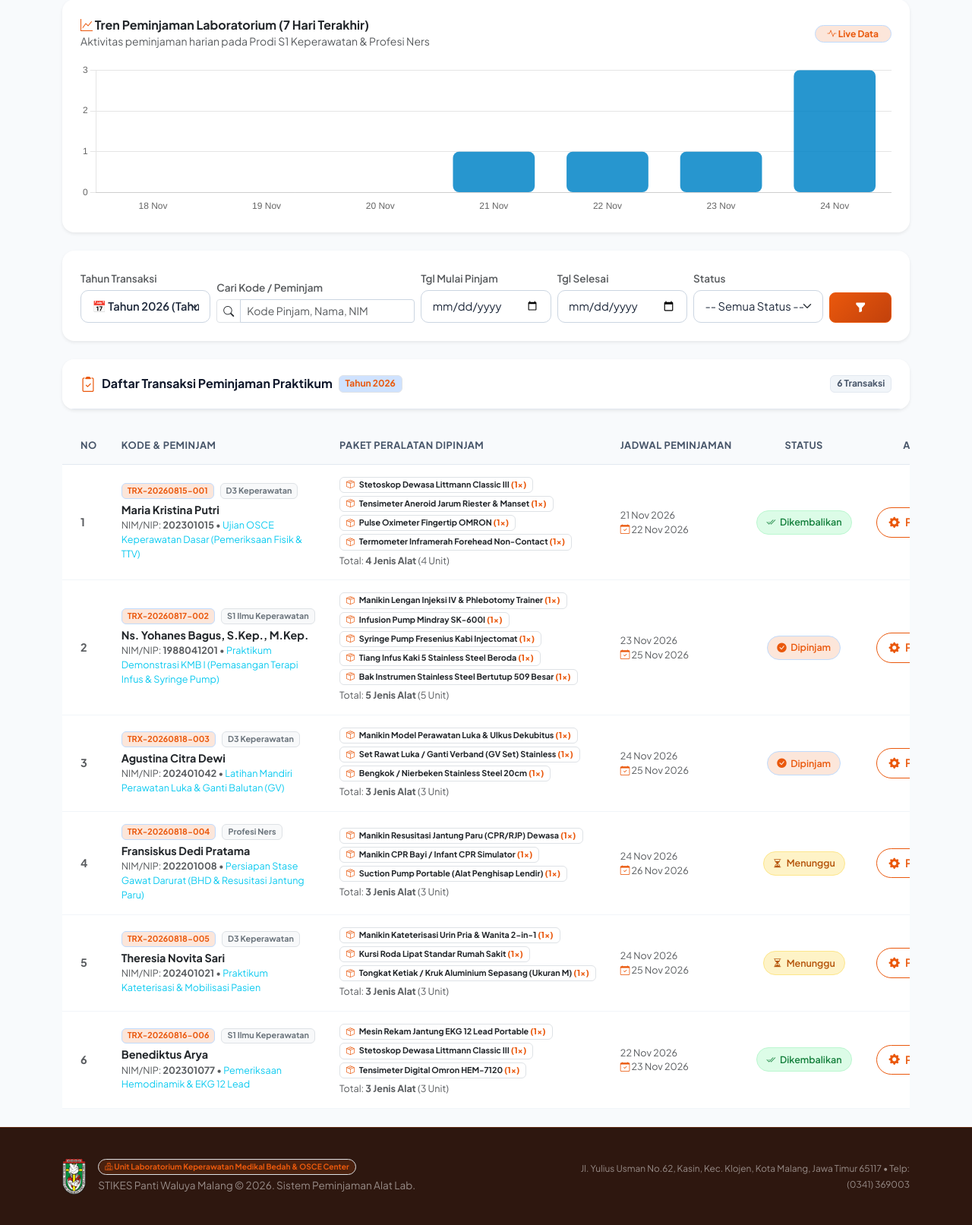
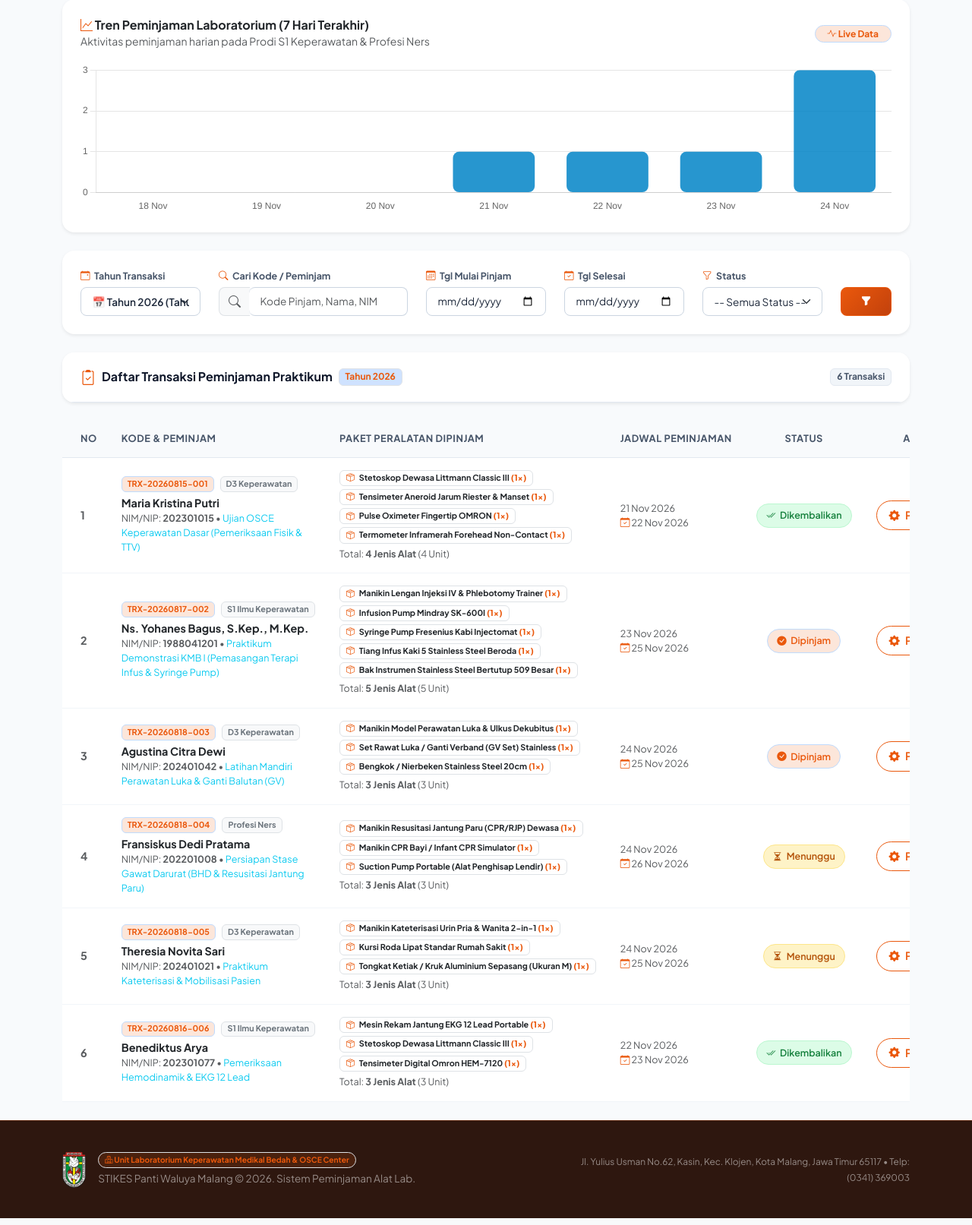
Before and after one commit to YonathanTobias/SistemPeminjamanAlatLab, a Laravel app: page /admin/peminjaman in a window 1280 px wide; the page is wider, and only the part inside the window is pictured. Shown: the part 376-1989 px from the top of that part at 76% size. Run offline with Laravel 12, Linux system fonts and the light colour scheme; a user stored in the database is signed in; data comes from the database, SQL or seed files in the repository; data that the repository does not hold is empty; some libraries are stand-ins or nearby versions.

Commit message:
fix(ui): rapikan tata letak filter toolbar dan samakan tinggi input di peminjaman dan laporan

```diff
--- a/resources/views/admin/peminjaman/index.blade.php
+++ b/resources/views/admin/peminjaman/index.blade.php
@@ -128,12 +128,47 @@
 </div>
 
 <!-- Filter Toolbar -->
+<style>
+    .filter-label {
+        font-size: 0.78rem;
+        font-weight: 700;
+        color: #475569;
+        margin-bottom: 0.35rem;
+        display: flex;
+        align-items: center;
+        gap: 0.35rem;
+        height: 18px;
+        white-space: nowrap;
+    }
+    .filter-control {
+        height: 38px !important;
+        font-size: 0.85rem !important;
+        border-radius: 0.5rem !important;
+    }
+    .filter-addon {
+        height: 38px !important;
+        border-top-left-radius: 0.5rem !important;
+        border-bottom-left-radius: 0.5rem !important;
+    }
+    [data-bs-theme="dark"] .filter-label {
+        color: #cbd5e1 !important;
+    }
+    [data-bs-theme="dark"] .filter-addon {
+        background-color: #1e293b !important;
+        border-color: #334155 !important;
+        color: #94a3b8 !important;
+    }
+</style>
+
 <div class="card border-0 rounded-4 shadow-sm mb-4">
     <div class="card-body p-3 p-md-4">
-        <form action="{{ route('admin.peminjaman.index') }}" method="GET" class="row g-2 align-items-end">
-            <div class="col-md-2">
-                <label class="form-label small text-muted mb-1">Tahun Transaksi</label>
-                <select name="tahun" class="form-select form-select-sm fw-semibold" onchange="this.form.submit()">
+        <form action="{{ route('admin.peminjaman.index') }}" method="GET" class="row g-2.5 align-items-end">
+            <!-- 1. Tahun Transaksi -->
+            <div class="col-xl-2 col-lg-2 col-md-4 col-sm-6">
+                <label class="filter-label">
+                    <i class="bi bi-calendar-event text-primary"></i> Tahun Transaksi
+                </label>
+                <select name="tahun" class="form-select filter-control fw-semibold" onchange="this.form.submit()">
                     <option value="{{ date('Y') }}" {{ $tahunDipilih == date('Y') ? 'selected' : '' }}>📅 Tahun {{ date('Y') }} (Tahun Ini)</option>
                     @foreach($yearsList as $yr)
                         @if($yr != date('Y'))
@@ -143,24 +178,40 @@
                     <option value="semua" {{ $tahunDipilih === 'semua' ? 'selected' : '' }}>🌐 Semua Tahun (Arsip)</option>
                 </select>
             </div>
-            <div class="col-md-3">
-                <label class="form-label small text-muted mb-1">Cari Kode / Peminjam</label>
-                <div class="input-group input-group-sm">
-                    <span class="input-group-text bg-white"><i class="bi bi-search"></i></span>
-                    <input type="text" name="search" class="form-control form-control-sm" placeholder="Kode Pinjam, Nama, NIM" value="{{ request('search') }}">
+
+            <!-- 2. Cari Kode / Peminjam -->
+            <div class="col-xl-3 col-lg-3 col-md-8 col-sm-6">
+                <label class="filter-label">
+                    <i class="bi bi-search text-primary"></i> Cari Kode / Peminjam
+                </label>
+                <div class="input-group">
+                    <span class="input-group-text bg-light border-end-0 text-muted filter-addon"><i class="bi bi-search"></i></span>
+                    <input type="text" name="search" class="form-control border-start-0 filter-control" placeholder="Kode Pinjam, Nama, NIM" value="{{ request('search') }}">
                 </div>
             </div>
-            <div class="col-md-2">
-                <label class="form-label small text-muted mb-1">Tgl Mulai Pinjam</label>
-                <input type="date" name="tgl_mulai" class="form-control form-control-sm" value="{{ request('tgl_mulai') }}">
+
+            <!-- 3. Tgl Mulai Pinjam -->
+            <div class="col-xl-2 col-lg-2 col-md-4 col-sm-6">
+                <label class="filter-label">
+                    <i class="bi bi-calendar3 text-primary"></i> Tgl Mulai Pinjam
+                </label>
+                <input type="date" name="tgl_mulai" class="form-control filter-control" value="{{ request('tgl_mulai') }}">
             </div>
-            <div class="col-md-2">
-                <label class="form-label small text-muted mb-1">Tgl Selesai</label>
-                <input type="date" name="tgl_selesai" class="form-control form-control-sm" value="{{ request('tgl_selesai') }}">
+
+            <!-- 4. Tgl Selesai -->
+            <div class="col-xl-2 col-lg-2 col-md-4 col-sm-6">
+                <label class="filter-label">
+                    <i class="bi bi-calendar-check text-primary"></i> Tgl Selesai
+                </label>
+                <input type="date" name="tgl_selesai" class="form-control filter-control" value="{{ request('tgl_selesai') }}">
             </div>
-            <div class="col-md-2">
-                <label class="form-label small text-muted mb-1">Status</label>
-                <select name="status" class="form-select form-select-sm">
+
+            <!-- 5. Status -->
+            <div class="col-xl-2 col-lg-2 col-md-4 col-sm-6">
+                <label class="filter-label">
+                    <i class="bi bi-funnel text-primary"></i> Status
+                </label>
+                <select name="status" class="form-select filter-control">
                     <option value="">-- Semua Status --</option>
                     <option value="Menunggu" {{ request('status') == 'Menunggu' ? 'selected' : '' }}>Menunggu</option>
                     <option value="Disetujui" {{ request('status') == 'Disetujui' ? 'selected' : '' }}>Disetujui</option>
@@ -168,15 +219,20 @@
                     <option value="Ditolak" {{ request('status') == 'Ditolak' ? 'selected' : '' }}>Ditolak</option>
                 </select>
             </div>
-            <div class="col-md-1 d-flex gap-1">
-                <button type="submit" class="btn btn-sm btn-primary w-100" title="Terapkan Filter">
+
+            <!-- 6. Tombol Aksi -->
+            <div class="col-xl-1 col-lg-1 col-md-4 col-sm-6">
+                <label class="filter-label d-none d-md-flex">&nbsp;</label>
+                <div class="d-flex gap-1 w-100">
+                    <button type="submit" class="btn btn-primary filter-control flex-grow-1 px-2 d-flex align-items-center justify-content-center shadow-xs" title="Terapkan Filter">
                         <i class="bi bi-funnel-fill"></i>
                     </button>
                     @if(request()->anyFilled(['search', 'tgl_mulai', 'tgl_selesai', 'status']) || request('tahun') === 'semua' || (request('tahun') && request('tahun') != date('Y')))
-                    <a href="{{ route('admin.peminjaman.index') }}" class="btn btn-sm btn-outline-secondary" title="Reset ke Default Tahun Ini">
+                        <a href="{{ route('admin.peminjaman.index') }}" class="btn btn-outline-secondary filter-control px-2 d-flex align-items-center justify-content-center" title="Reset ke Default Tahun Ini">
                             <i class="bi bi-arrow-counterclockwise"></i>
                         </a>
                     @endif
+                </div>
             </div>
         </form>
     </div>
```
Also changed, not shown: resources/views/admin/laporan/index.blade.php (+40 -18 lines). Lines whose indentation alone changed are shown as unchanged.
